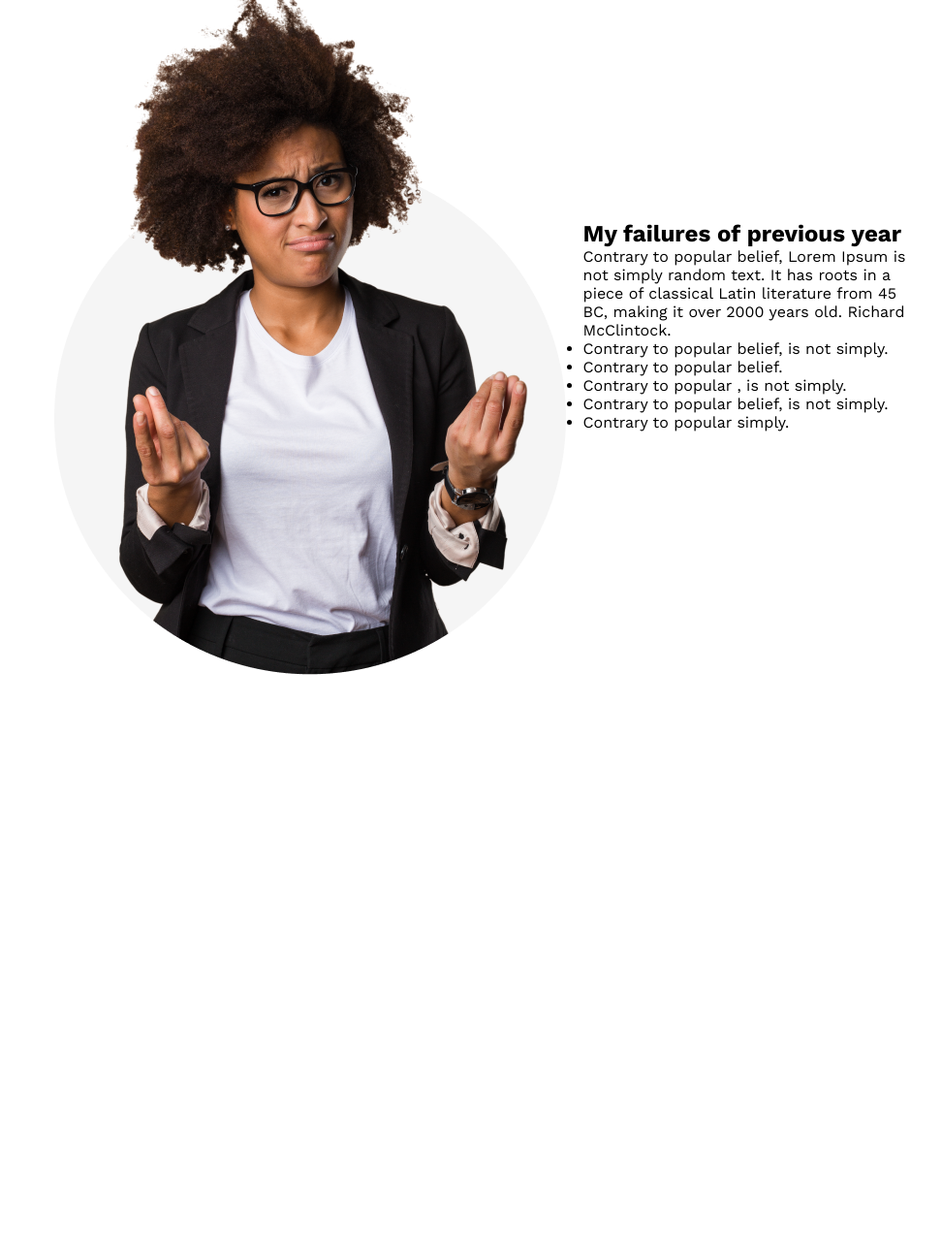
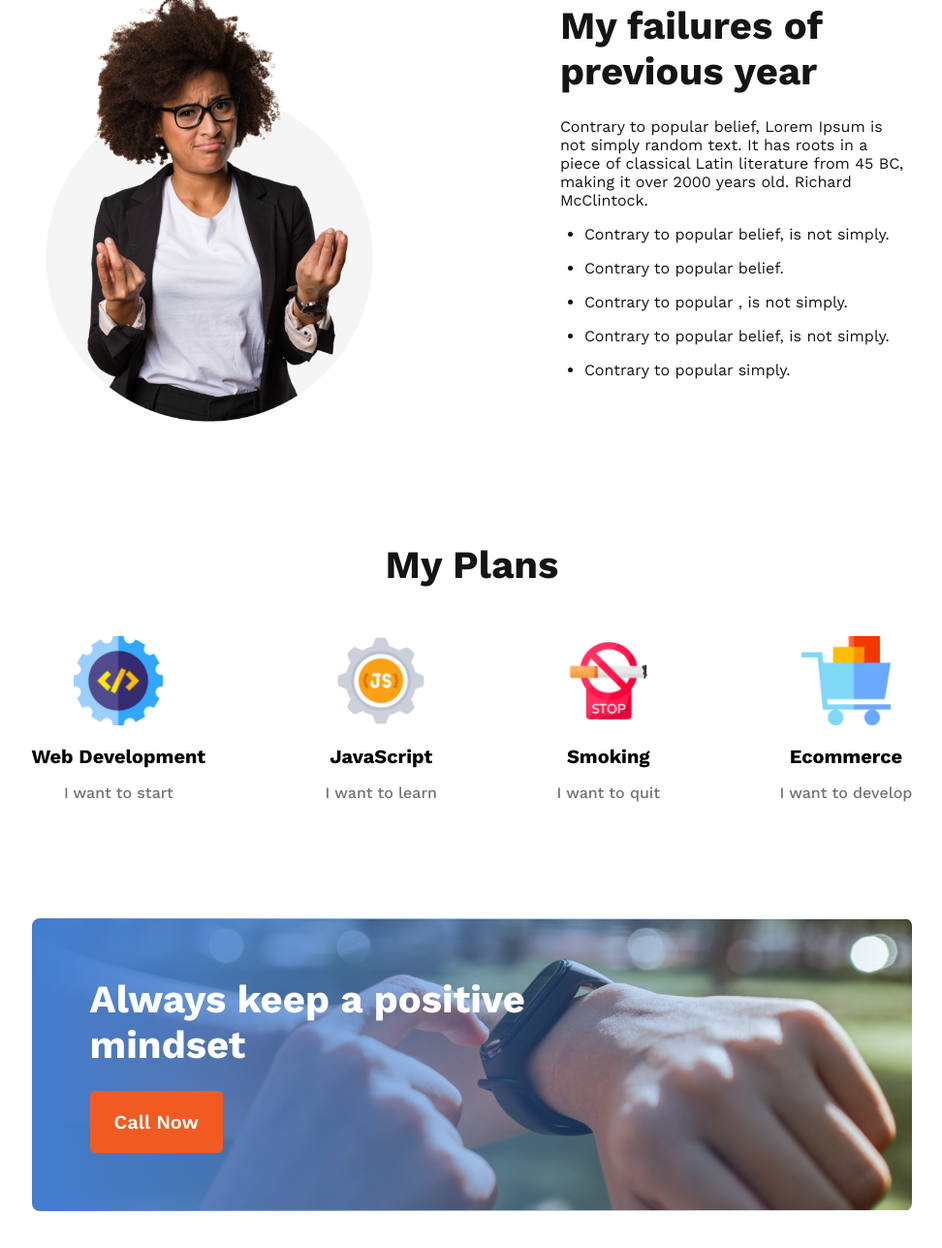
Before and after one commit to chandan-d-karmaker/Practice-task-05, a plain HTML site: page index.html in a window 1280 px wide. Shown: the part 976-2263 px from the top of the page at 97% size, without its empty margins (153-1125 px from the left). Before the commit the page ends 1676 px from the top, so only its background shows below. Drawn offline with nearby package versions, Linux system fonts and the light colour scheme.

Commit message:
finised 1st three section

```diff
--- a/index.html
+++ b/index.html
@@ -34,6 +34,38 @@
                 </ul>
             </div>
         </section>
+
+        <section class="plans">
+            <h1>My Plans</h1>
+            <div class="plans-container">
+                <div class="plans-card">
+                    <img src="./images/icons/web.png" alt="">
+                    <h3>Web Development</h3>
+                    <p>I want to start</p>
+                </div>
+                <div class="plans-card">
+                    <img src="./images/icons/js.png" alt="">
+                    <h3>JavaScript</h3>
+                    <p>I want to learn</p>
+                </div>
+                <div class="plans-card">
+                    <img src="./images/icons/smoke.png" alt="">
+                    <h3>Smoking</h3>
+                    <p>I want to quit</p>
+                </div>
+                <div class="plans-card">
+                    <img src="./images/icons/ecom.png" alt="">
+                    <h3>Ecommerce</h3>
+                    <p>I want to develop</p>
+                </div>
+        </section>
+
+        <section class="motivation">
+            <div class="motivation-content">
+                <h1>Always keep a positive mindset</h1>
+                <button class="btn-main">Call Now</button>
+            </div>
+        </section>
     </main>
 
 
--- a/styles/styles.css
+++ b/styles/styles.css
@@ -84,3 +84,103 @@ header{
     max-width: 1140px;
     margin: 0 auto;
 }
+
+.hero-img img{
+    width: 100%;
+}
+
+.hero-img, .hero-content{
+    width: 40%;
+}
+
+.hero-content h2{
+    font-size: 40px;
+    font-weight: 700;
+    letter-spacing: 0;
+    color: #151414;
+    margin-bottom: 24px;
+}
+
+.hero-content p{
+    font-size: 16px;
+    color: #151414;
+    margin-bottom: 16px;
+}
+
+.hero-content ul li{
+    font-size: 16px;
+    color: #151414;
+    margin-bottom: 16px;
+    margin-left: 25px;
+}
+
+/* Plan section */
+
+.plans{
+    width: 71%;
+    max-width: 1140px;
+    margin: 120px auto;
+}
+
+.plans h1{
+    text-align: center;
+    font-size: 40px;
+    font-weight: 700;
+    color: #151414;
+    letter-spacing: 0;
+    margin-bottom: 50px;
+}
+
+.plans .plans-container{
+    display: flex;
+    justify-content: space-between;
+    align-items: center;
+}
+
+.plans-card{
+    text-align: center;
+}
+
+.plans-card img{
+    width: 92px;
+    height: 92px;
+}
+
+.plans-card h3{
+    font-size: 20px;
+    font-weight: 700;
+    letter-spacing: 0;
+    margin: 16px 0;
+}
+
+.plans-card p{
+    font-weight: 500;
+    color:#737272;
+}
+
+/* motivation */
+
+.motivation{
+    background: linear-gradient(90deg, #437dcf 0%, rgba(241, 91, 34, 0.00) 100%), url("/images/watch.png");
+    background-repeat: no-repeat;
+    padding: 60px;
+    width: 71%;
+    max-width: 1140px;
+    margin: 0 auto;
+    margin-bottom: 130px;
+    background-position: center;
+    border-radius: 8px;
+}
+
+.motivation-content{
+    max-width: 60%;
+}
+
+.motivation-content h1{
+    color: #FFF;
+    font-size: 40px;
+    font-weight: 700;
+    line-height: 47px;
+    letter-spacing: 0;
+    margin-bottom: 24px;
+}
```
